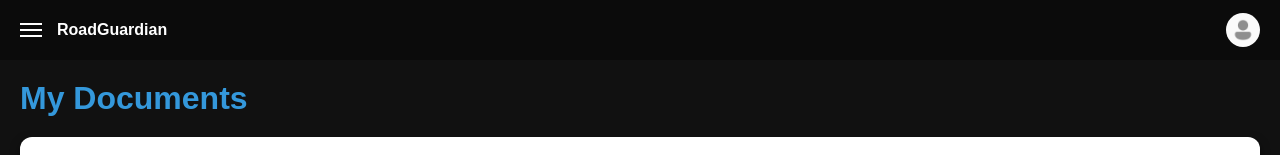
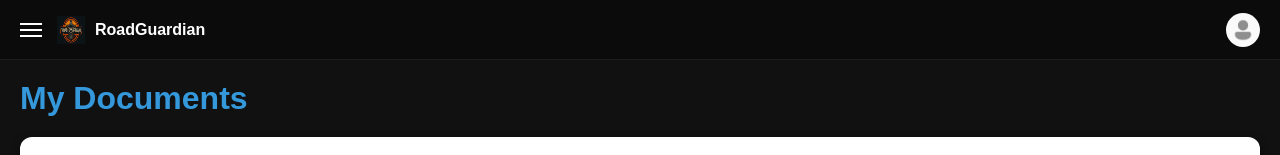
Before and after one commit to MatasZos/RoadGuardianApp, a Next.js app: page /documents in a window 1280 px wide. Shown: the top 155 px of the page. Built offline with nearby package versions, Linux system fonts and the light colour scheme; sample sign-in values are in the browser's storage.

Commit message:
Update Navbar.js

```diff
--- a/src/app/components/Navbar.js
+++ b/src/app/components/Navbar.js
@@ -7,24 +7,39 @@ export default function Navbar() {
   const [open, setOpen] = useState(false);
   const router = useRouter();
 
+  function logout() {
+    localStorage.clear();
+    router.push("/login");
+  }
+
   return (
     <div style={styles.navbar}>
+      {/* Left: Hamburger */}
       <div style={styles.left}>
-        <div style={styles.hamburger} onClick={() => setOpen(!open)}>
+        <div
+          style={styles.hamburger}
+          onClick={() => setOpen(!open)}
+        >
           <div style={styles.line}></div>
           <div style={styles.line}></div>
           <div style={styles.line}></div>
         </div>
 
-        <span style={styles.brand}>RoadGuardian</span>
+        <div style={styles.brand}>
+          <img src="/logo.png" alt="RoadGuardian" style={styles.logo} />
+          <span>RoadGuardian</span>
+        </div>
       </div>
 
+      {/* Right: Profile */}
       <img
         src="/profile.png"
+        alt="Profile"
         style={styles.profile}
         onClick={() => router.push("/profile")}
       />
 
+      {/* Dropdown */}
         {open && (
             <div style={styles.dropdown}>
                 <div style={styles.item}>My Bike</div>
@@ -43,6 +58,7 @@ export default function Navbar() {
                 </div>
             </div>
             )}
+
     </div>
   );
 }
@@ -52,27 +68,66 @@ const styles = {
     height: "60px",
     background: "#0b0b0b",
     display: "flex",
+    alignItems: "center",
     justifyContent: "space-between",
-    alignItems: "center",
     padding: "0 20px",
     position: "relative",
+    borderBottom: "1px solid #1e1e1e",
   },
-  left: { display: "flex", alignItems: "center", gap: "15px" },
-  hamburger: { cursor: "pointer" },
-  line: { width: "22px", height: "2px", background: "#fff", margin: "4px 0" },
-  brand: { color: "#fff", fontWeight: "bold" },
-  profile: { width: "34px", height: "34px", borderRadius: "50%", cursor: "pointer" },
+  left: {
+    display: "flex",
+    alignItems: "center",
+    gap: "15px",
+  },
+  hamburger: {
+    display: "flex",
+    flexDirection: "column",
+    gap: "4px",
+    cursor: "pointer",
+  },
+  line: {
+    width: "22px",
+    height: "2px",
+    background: "#fff",
+  },
+  brand: {
+    display: "flex",
+    alignItems: "center",
+    gap: "10px",
+    color: "#fff",
+    fontWeight: "bold",
+    fontSize: "1rem",
+  },
+  logo: {
+    width: "28px",
+    height: "28px",
+  },
+  profile: {
+    width: "34px",
+    height: "34px",
+    borderRadius: "50%",
+    cursor: "pointer",
+  },
   dropdown: {
     position: "absolute",
     top: "60px",
     left: "20px",
     background: "#111",
-    width: "220px",
     borderRadius: "10px",
+    width: "200px",
+    boxShadow: "0 10px 30px rgba(0,0,0,0.8)",
     overflow: "hidden",
-    boxShadow: "0 10px 30px rgba(0,0,0,0.8)",
     zIndex: 100,
   },
-  item: { padding: "14px", color: "#fff", cursor: "pointer", borderBottom: "1px solid #222" },
-  divider: { height: "1px", background: "#222" },
+  item: {
+    padding: "12px 15px",
+    color: "#fff",
+    cursor: "pointer",
+    fontSize: "0.9rem",
+    borderBottom: "1px solid #1e1e1e",
+  },
+  divider: {
+    height: "1px",
+    background: "#1e1e1e",
+  },
 };
```
Lines whose indentation alone changed are shown as unchanged.
